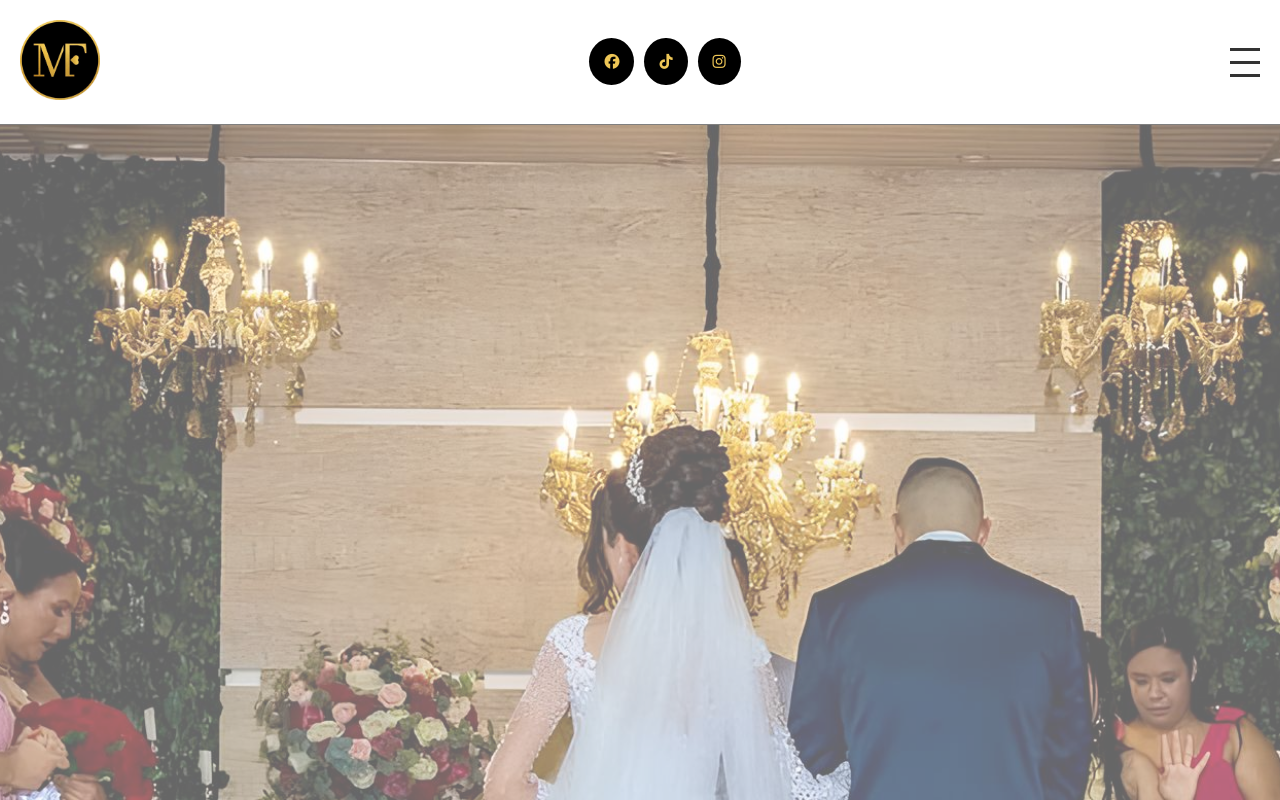
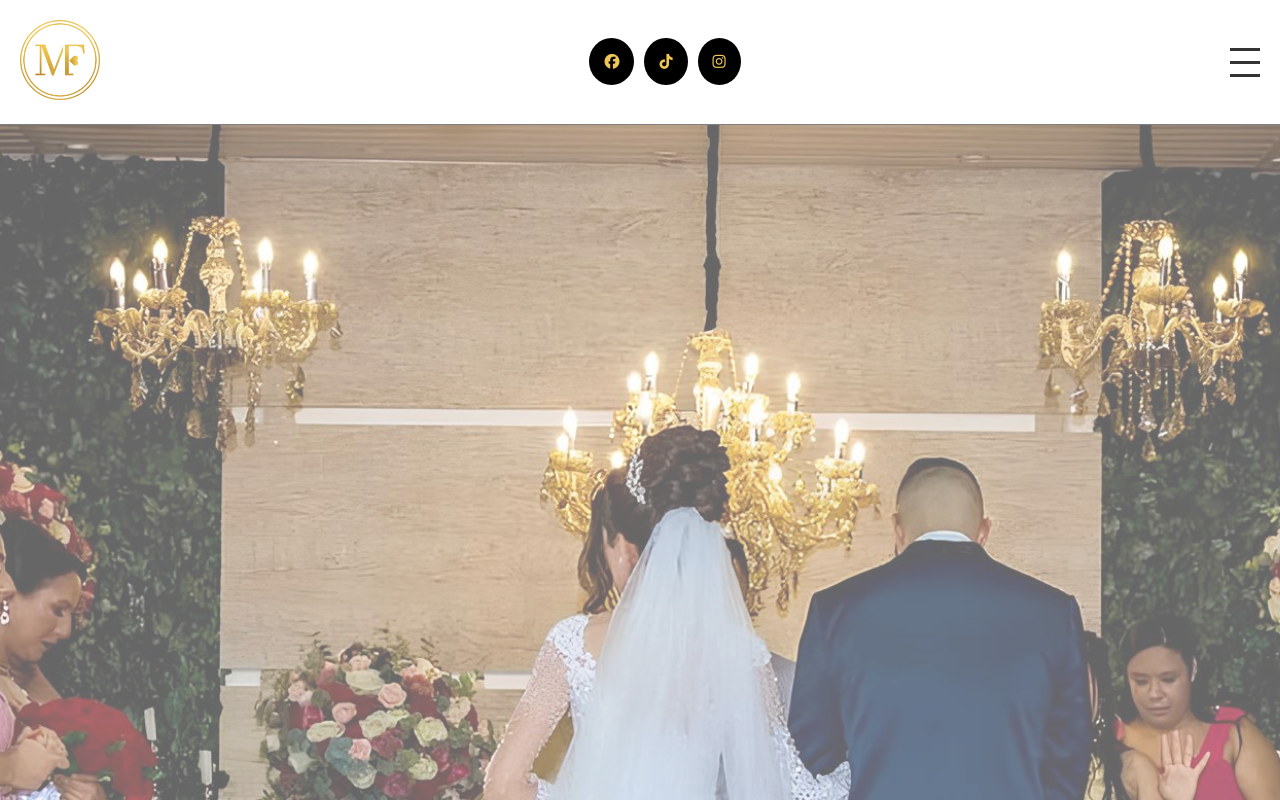
Before and after one commit to GabrielZolk/myfs-website, a Vue app: page / in a window 1280 px wide. Shown: the top 800 px of the page. Built offline with nearby package versions, Linux system fonts and the light colour scheme.

Commit message:
new icon logo

```diff
--- a/src/App.vue
+++ b/src/App.vue
@@ -2,7 +2,7 @@
   <div class="app">
     <div class="header-container">
       <div>
-        <img src="./assets/3.png" width="80" alt="logo">
+        <img src="./assets/1.png" width="80" alt="logo">
       </div>
       <div>
         <a href="https://www.facebook.com/Michelleferreirafotografia/" target="_blank" class="icon-link">
```
